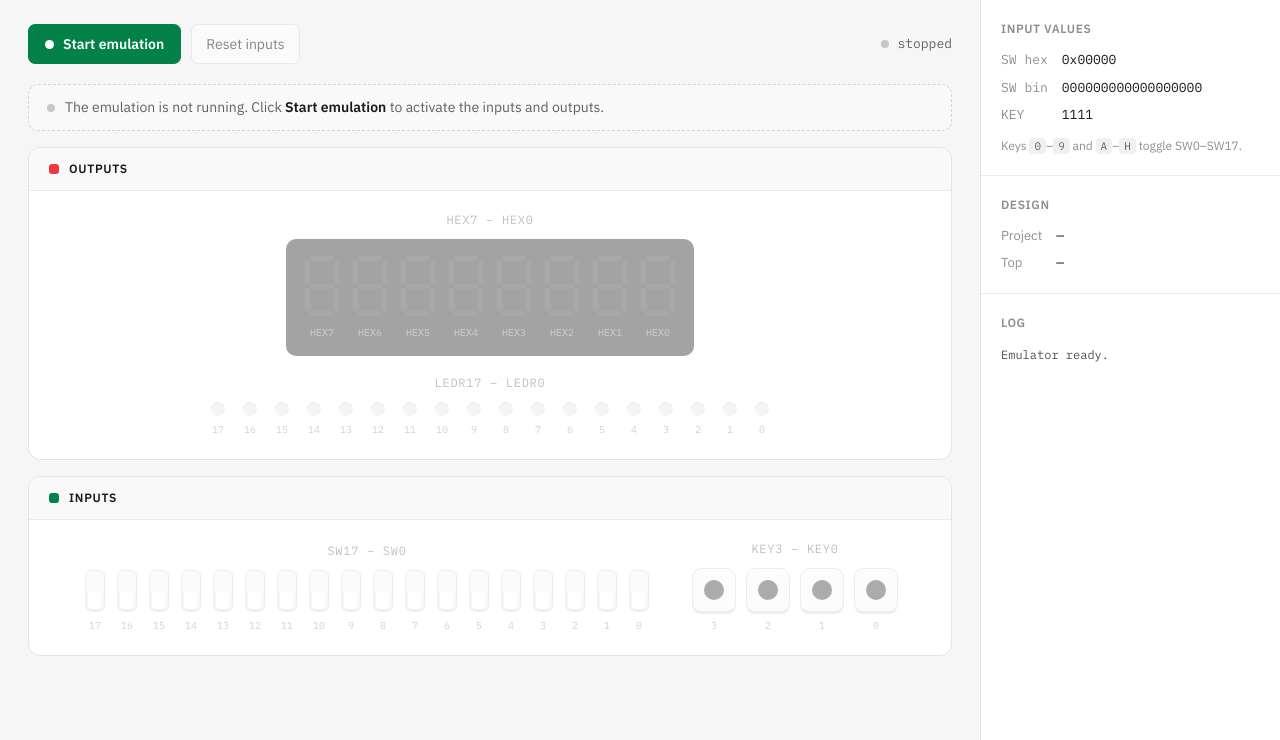
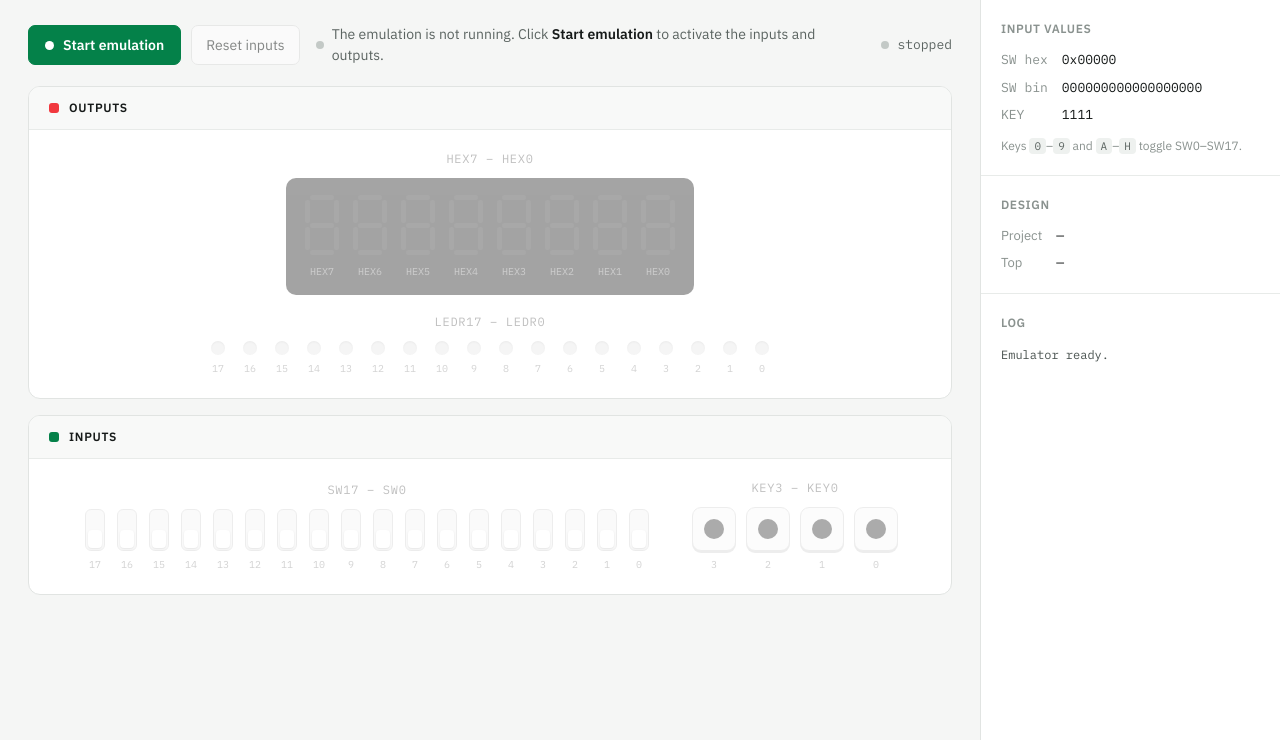
Before and after one commit to eduardobatista/FPGAEmuWeb, a Flask app: page /emulation in a window 1280 px wide. Shown: the part 60-800 px from the top of the page. Run offline with Flask 3, Linux system fonts and the light colour scheme; a user stored in the database is signed in; parts of the project's set-up code (start-up, migrations or seed data) failed here and were passed over; some libraries are stand-ins or nearby versions.

Commit message:
Emulation: not-running notice next to the Start/Reset buttons
Co-Authored-By: Claude Opus 5.5 <noreply@anthropic.com>

```diff
--- a/templates/emulation.html
+++ b/templates/emulation.html
@@ -68,9 +68,8 @@
     /* while the emulation is not running, the board is inactive: dimmed and not clickable */
     .fe-board.is-stopped .fe-zone-body { opacity: .4; filter: grayscale(1); pointer-events: none; user-select: none; }
     .fe-board.is-stopped .fe-zone-hint { visibility: hidden; }
-    .fe-board-notice { display: none; align-items: center; gap: 10px; padding: 12px 18px; border-radius: 10px;
-                       background: var(--fe-surface-2); border: 1px dashed var(--fe-border-input); color: var(--fe-muted); font-size: 14px; }
-    .fe-board.is-stopped .fe-board-notice { display: flex; }
+    .fe-board-notice { display: flex; align-items: center; gap: 8px; margin-left: 6px; min-width: 0; color: var(--fe-muted); font-size: 14px; }
+    .fe-board-notice.is-hidden { display: none; }
     .fe-board-notice b { color: var(--fe-ink); font-weight: 600; }
 
     .fe-emu-side { display: flex; flex-direction: column; }
@@ -99,15 +98,14 @@
                   <span class="fe-btn-icon is-dot" id="iniciaricon"></span><span id="iniciarlabel">Start emulation</span>
                 </button>
                 <button type="button" class="button" id="resetbtn" onclick="resetInputs();" disabled>Reset inputs</button>
+                <span class="fe-board-notice" id="boardnotice">
+                  <span class="fe-dot"></span><span id="boardnoticetext">The emulation is not running. Click <b>Start emulation</b> to activate the inputs and outputs.</span>
+                </span>
                 <span class="fe-spacer"></span>
                 <span class="fe-status"><span class="fe-dot" id="emudot"></span><span id="emustatus">stopped</span></span>
               </div>
 
               <div class="fe-board is-stopped" id="board">
-
-                <div class="fe-board-notice" id="boardnotice">
-                  <span class="fe-dot"></span><span id="boardnoticetext">The emulation is not running. Click <b>Start emulation</b> to activate the inputs and outputs.</span>
-                </div>
 
                 <section class="fe-zone is-outputs" aria-label="Outputs">
                   <header class="fe-zone-head">
@@ -259,6 +257,7 @@
             $("#emustatus").text(state == "starting" ? "starting…" : state);
             $("#board").toggleClass("is-stopped", state != "running");
             $("#switches input, #keys button, #resetbtn").prop("disabled", state != "running");
+            $("#boardnotice").toggleClass("is-hidden", state == "running");
             $("#boardnoticetext").html(state == "starting" ? "Starting the emulation…" :
                 "The emulation is not running. Click <b>Start emulation</b> to activate the inputs and outputs.");
             if (state != "running") {
```
